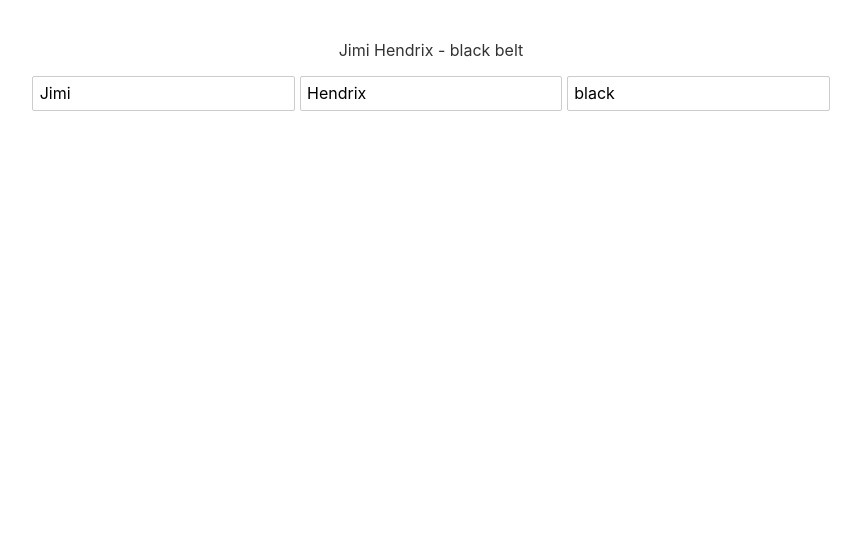
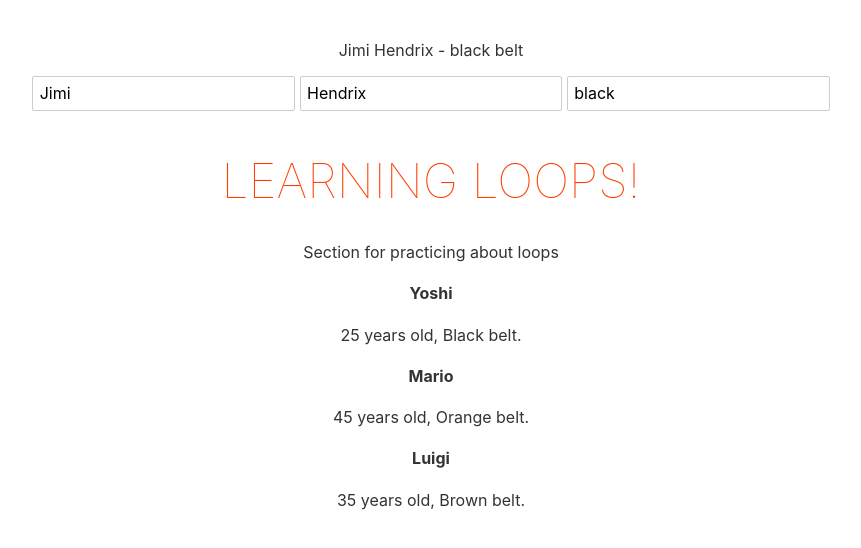
Before and after one commit to alaqsaka/learn-sveltejs, a Svelte app: page / in a window 1280 px wide. Shown: the top 548 px of the page, without its empty margins (209-1070 px from the left). Built offline with nearby package versions, Linux system fonts and the light colour scheme.

Commit message:
Learning about loops in svelte

```diff
--- a/src/App.svelte
+++ b/src/App.svelte
@@ -17,6 +17,13 @@
 		beltColour = e.target.value
 	}
 
+	// Loops
+	let people = [
+		{ name: 'Yoshi', colorOfBelt: 'Black', age: 25, id: 1 },
+		{ name: 'Mario', colorOfBelt: 'Orange', age: 45, id: 2 },
+		{ name: 'Luigi', colorOfBelt: 'Brown', age: 35, id: 3 },
+	];
+
 </script>
 
 <main>
@@ -24,6 +31,19 @@
 	<input type="text" bind:value={firstName}>
 	<input type="text" bind:value={lastName}>
 	<input type="text" bind:value={beltColour}>
+
+	<h1>Learning LOOPS!</h1>
+	<p>Section for practicing about loops</p>
+
+	{#each people as person (person.id)}
+		<div>
+			<h4>{person.name}</h4>
+			<p>{person.age} years old, {person.colorOfBelt} belt.</p>
+		</div>
+	<!-- Misalkan engga ada element di dalam array -->
+	{:else}
+		<p>There are no people to show</p>
+	{/each}
 </main>
 <style>
 	main {
@@ -36,7 +56,7 @@
 	h1 {
 		color: #ff3e00;
 		text-transform: uppercase;
-		font-size: 4em;
+		font-size: 3em;
 		font-weight: 100;
 	}
 
```
